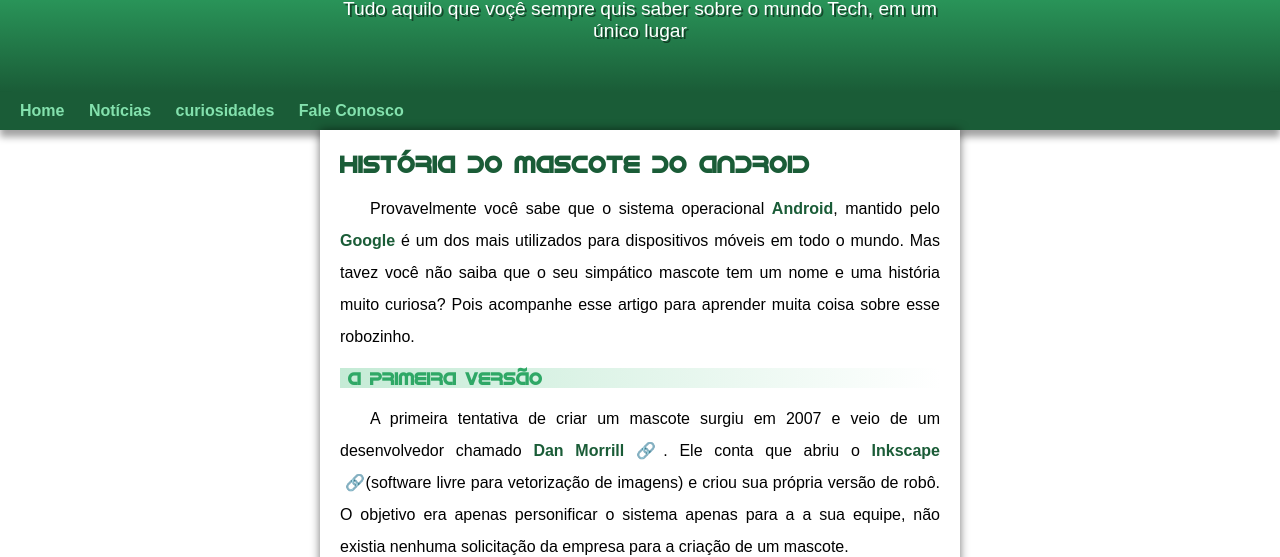
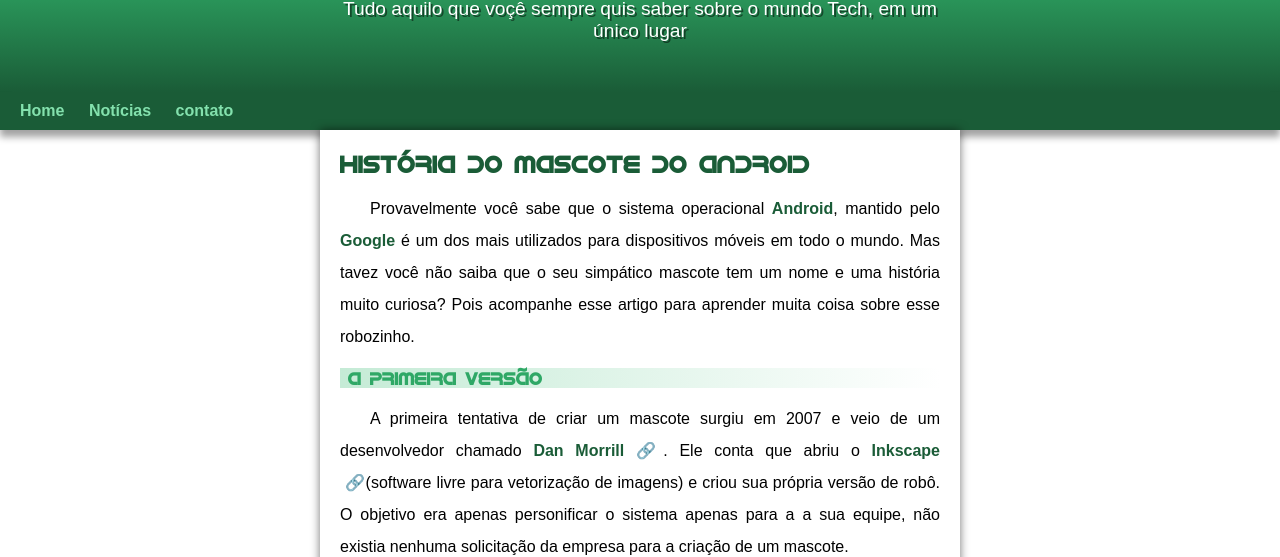
Before and after one commit to renan54apolonio/projeto-androide, a plain HTML site: page index.html in a window 1280 px wide. Shown: the part 119-676 px from the top of the page. Drawn offline with Linux system fonts and the light colour scheme.

Commit message:
correcao 2

```diff
--- a/index.html
+++ b/index.html
@@ -19,8 +19,8 @@
     <nav>
         <a href="#">Home</a>
         <a href="#">Notícias</a>
-        <a href="#">curiosidades</a>
-        <a href="#">Fale Conosco</a>
+        <a href="#">contato</a>
+
     </nav>
 
     <main>
```
